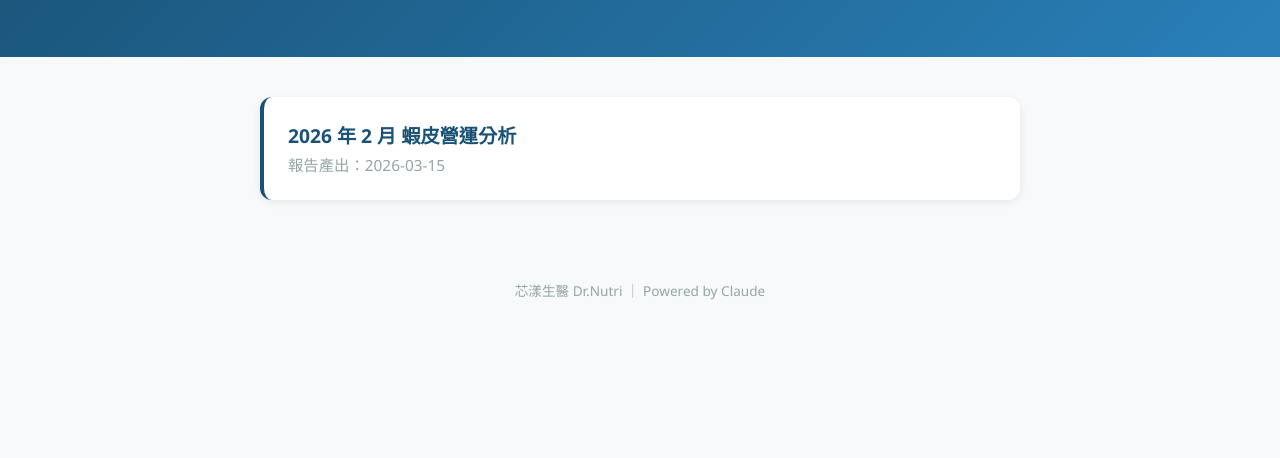
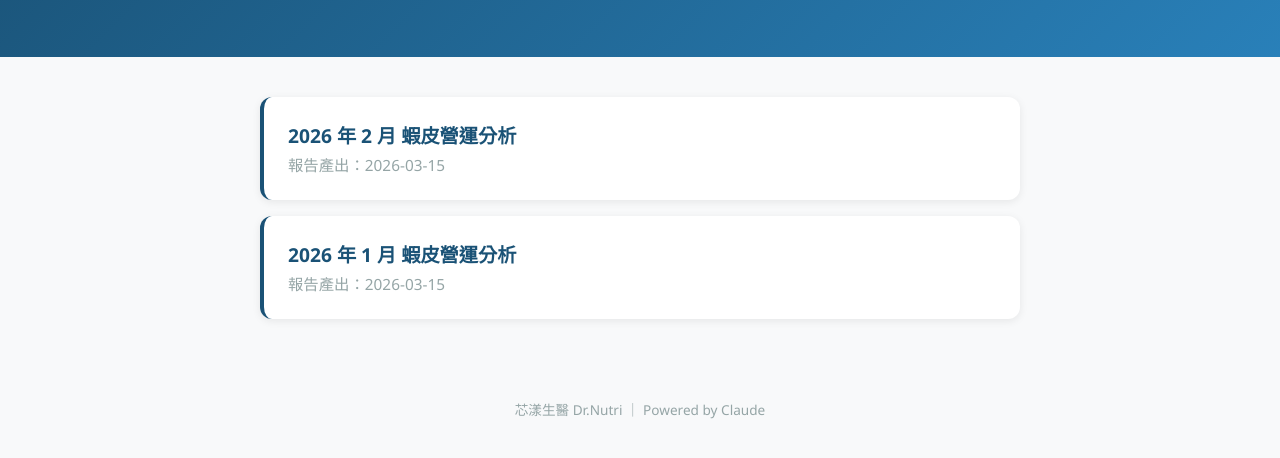
Before and after one commit to aiagent3311228-ai/drnutri-shopee-reports, a plain HTML site: page index.html in a window 1280 px wide. Shown: the part 146-604 px from the top of the page. Drawn offline with Linux system fonts and the light colour scheme.

Commit message:
Update index.html

```diff
--- a/index.html
+++ b/index.html
@@ -32,8 +32,9 @@ footer { text-align: center; padding: 40px; color: #95a5a6; font-size: 0.85em; }
 </header>
 <div class="container">
   <ul class="report-list">
-    <!-- 每月新增一行即可 -->
+    <!-- 最新月份放最上面 -->
     <li><a href="reports/2026-02.html">2026 年 2 月 蝦皮營運分析<div class="date">報告產出：2026-03-15</div></a></li>
+    <li><a href="reports/2026-01.html">2026 年 1 月 蝦皮營運分析<div class="date">報告產出：2026-03-15</div></a></li>
     <!-- <li><a href="reports/2026-03.html">2026 年 3 月 蝦皮營運分析<div class="date">報告產出：2026-04-XX</div></a></li> -->
   </ul>
 </div>
```
